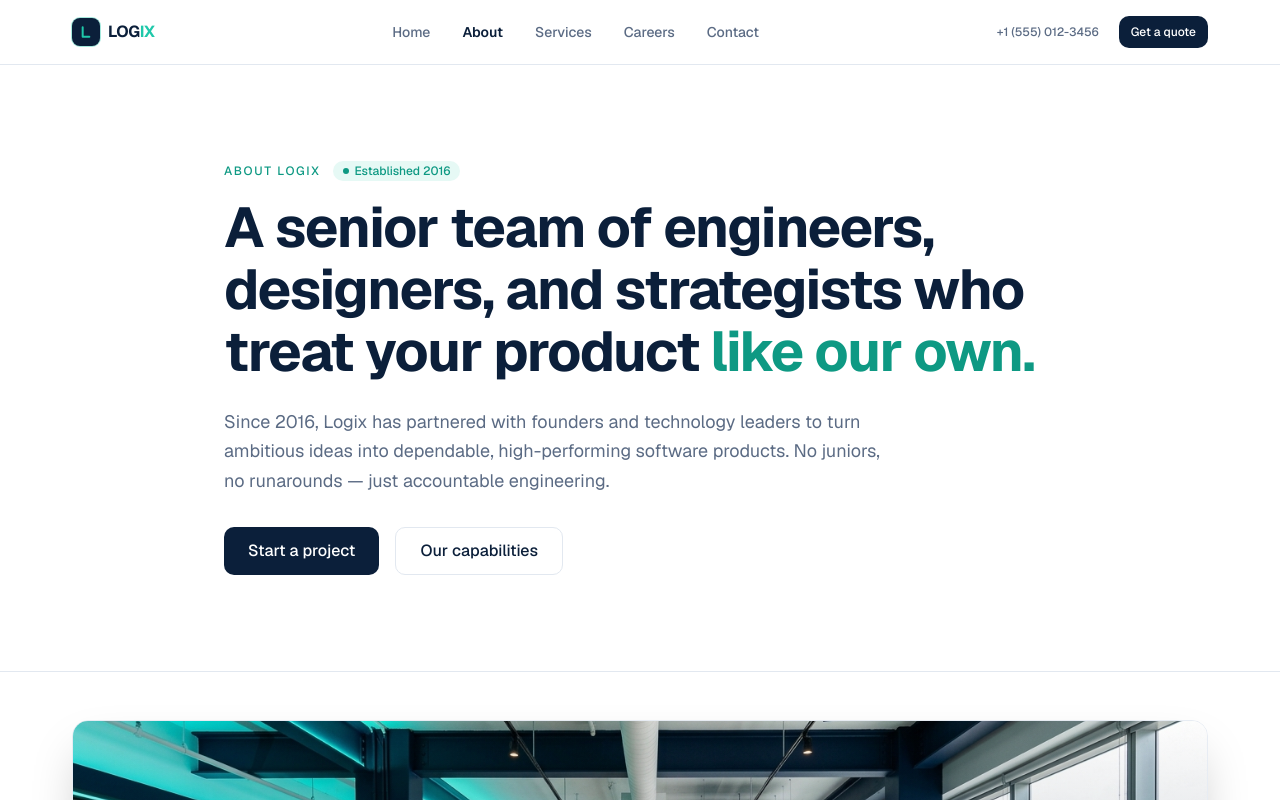
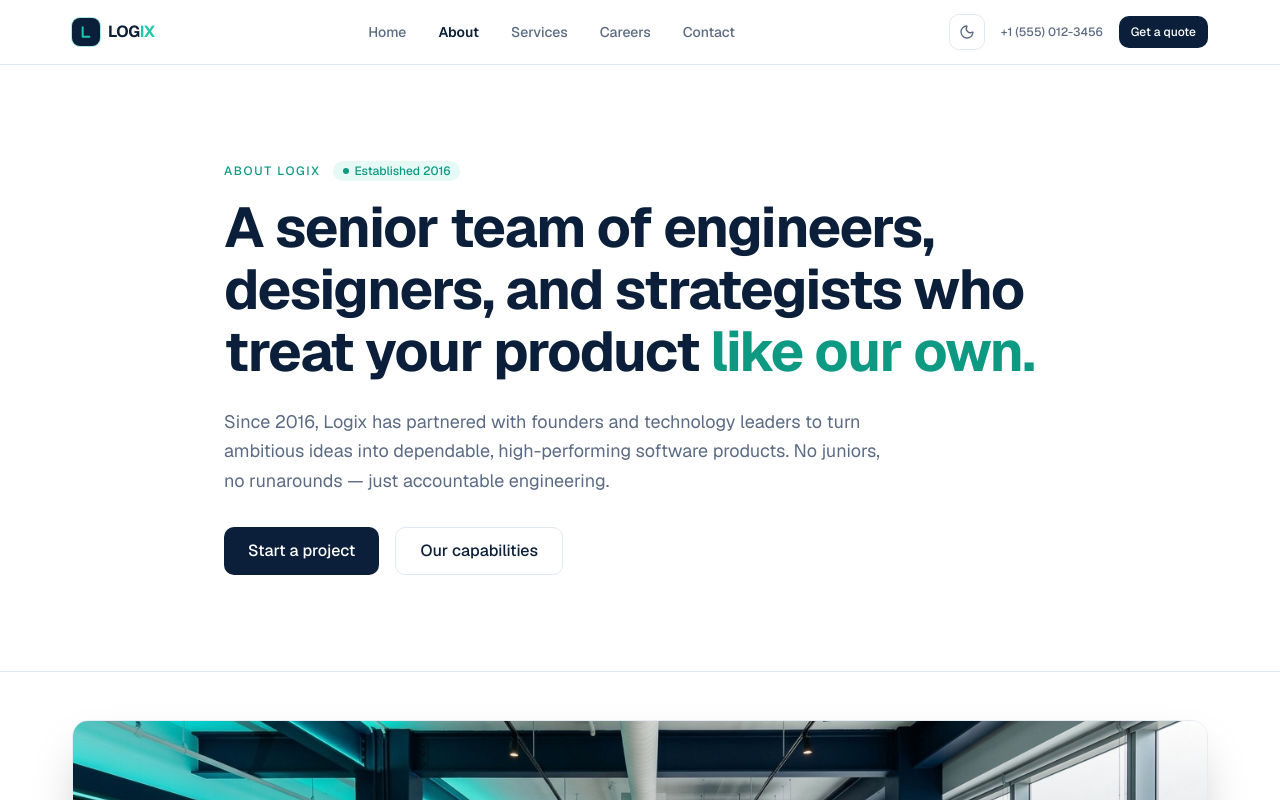
Before and after one commit to Abdullah-Developer68/logix, a Next.js app: page /about in a window 1280 px wide. Shown: the top 800 px of the page. Built offline with nearby package versions, Linux system fonts and the light colour scheme.

Commit message:
feat: implement dark mode support; add ThemeToggle component; update styles for improved accessibility and consistency

```diff
--- a/src/app/careers/page.tsx
+++ b/src/app/careers/page.tsx
@@ -98,7 +98,7 @@ export default function CareersPage() {
                   fill
                   className="object-cover"
                 />
-                <div className="absolute inset-0 bg-gradient-to-t from-primary/90 via-primary/30 to-transparent" />
+                <div className="absolute inset-0 bg-gradient-to-t from-[#0b1f3a]/90 via-[#0b1f3a]/30 to-transparent" />
                 <div className="absolute bottom-6 left-6 right-6 sm:bottom-8 sm:left-8 flex flex-col sm:flex-row sm:items-end sm:justify-between gap-4 text-white">
                   <div>
                     <span className="eyebrow text-brand">LIFE AT LOGIX</span>
--- a/src/app/layout.tsx
+++ b/src/app/layout.tsx
@@ -21,9 +21,26 @@ export default function RootLayout({ children }: LayoutProps<"/">) {
   return (
     <html
       lang="en"
+      suppressHydrationWarning
       className={`${geistSans.variable} ${geistMono.variable} h-full scroll-smooth antialiased`}
     >
-      <body className={`${geistSans.className} min-h-full flex flex-col font-sans antialiased`}>{children}</body>
+      <head>
+        <script
+          dangerouslySetInnerHTML={{
+            __html: `
+              try {
+                const stored = localStorage.getItem('theme');
+                if (stored === 'dark' || (!stored && window.matchMedia('(prefers-color-scheme: dark)').matches)) {
+                  document.documentElement.classList.add('dark');
+                } else {
+                  document.documentElement.classList.remove('dark');
+                }
+              } catch (e) {}
+            `,
+          }}
+        />
+      </head>
+      <body className={`${geistSans.className} min-h-full flex flex-col font-sans antialiased bg-background text-foreground transition-colors duration-200`}>{children}</body>
     </html>
   );
 }
--- a/src/components/layout/footer.tsx
+++ b/src/components/layout/footer.tsx
@@ -34,7 +34,7 @@ const columns = [
 
 export function Footer() {
   return (
-    <footer className="bg-primary text-primary-foreground border-t border-primary">
+    <footer className="bg-[#0b1f3a] dark:bg-[#050c18] text-white border-t border-white/10">
       <div className="container-x pt-12 sm:pt-16 pb-8 sm:pb-10">
         <div className="grid gap-8 sm:gap-10 grid-cols-1 sm:grid-cols-2 lg:grid-cols-[1.5fr_1fr_1fr_1fr]">
           <div className="sm:col-span-2 lg:col-span-1">
--- a/src/components/layout/header.tsx
+++ b/src/components/layout/header.tsx
@@ -5,6 +5,7 @@ import Link from "next/link";
 import { usePathname } from "next/navigation";
 import { Logo } from "@/components/ui/logo";
 import { ButtonLink } from "@/components/ui/button";
+import { ThemeToggle } from "@/components/ui/theme-toggle";
 import { cn } from "@/lib/utils";
 
 const links = [
@@ -65,7 +66,8 @@ export function Header() {
         </nav>
 
         {/* Desktop CTA & Phone */}
-        <div className="hidden items-center gap-4 lg:gap-5 md:flex">
+        <div className="hidden items-center gap-3 lg:gap-4 md:flex">
+          <ThemeToggle />
           <a
             href="tel:+15550123456"
             className="hidden text-xs font-medium text-muted-foreground hover:text-foreground transition-colors xl:inline-block"
@@ -77,11 +79,13 @@ export function Header() {
           </ButtonLink>
         </div>
 
-        {/* Mobile Hamburger Button */}
+        {/* Mobile Actions: Theme Toggle & Hamburger */}
+        <div className="flex items-center gap-2 md:hidden">
+          <ThemeToggle />
           <button
             type="button"
             onClick={() => setMobileMenuOpen(!mobileMenuOpen)}
-          className="inline-flex size-10 items-center justify-center rounded-lg border border-border text-foreground hover:bg-muted md:hidden"
+            className="inline-flex size-10 items-center justify-center rounded-lg border border-border text-foreground hover:bg-muted"
             aria-expanded={mobileMenuOpen}
             aria-label="Toggle navigation menu"
           >
@@ -95,6 +99,7 @@ export function Header() {
               </svg>
             )}
           </button>
+        </div>
       </div>
 
       {/* Mobile Drawer Menu */}
--- a/src/components/sections/hero.tsx
+++ b/src/components/sections/hero.tsx
@@ -64,7 +64,7 @@ export function Hero() {
           initial={{ opacity: 0, scale: 0.95, y: 20 }}
           animate={{ opacity: 1, scale: 1, y: 0 }}
           transition={{ duration: 0.7, delay: 0.2, ease: [0.21, 0.47, 0.32, 0.98] }}
-          className="relative rounded-xl bg-primary p-4 sm:p-5 shadow-2xl border border-white/10"
+          className="relative rounded-xl bg-[#0b1f3a] dark:bg-[#091222] p-4 sm:p-5 shadow-2xl border border-white/10"
         >
           <div className="flex gap-1.5">
             <span className="size-2.5 rounded-full bg-[#ff5f56]" />
--- a/src/components/ui/button.tsx
+++ b/src/components/ui/button.tsx
@@ -9,6 +9,11 @@ const variants = {
   outline: "border border-input bg-background text-foreground hover:bg-muted",
   ghost: "text-foreground hover:bg-accent",
   link: "text-foreground underline-offset-4 hover:underline",
+  dark: "bg-[#0b1f3a] text-white hover:bg-[#0b1f3a]/90 shadow-md",
+  "outline-dark": "border-2 border-[#0b1f3a] text-[#0b1f3a] bg-white/15 hover:bg-white/30",
+  "ghost-dark": "bg-white/30 text-[#0b1f3a] hover:bg-white/45 border border-[#0b1f3a]/20",
+  white: "bg-white text-[#0b1f3a] hover:bg-white/90 shadow-sm",
+  unstyled: "",
 } as const;
 
 const sizes = {
--- a/src/components/ui/card.tsx
+++ b/src/components/ui/card.tsx
@@ -11,8 +11,8 @@ export function Card({
       className={cn(
         "rounded-xl border p-6",
         inverted
-          ? "border-primary bg-primary text-primary-foreground"
-          : "border-border bg-background text-foreground",
+          ? "border-primary bg-[#0b1f3a] text-white dark:bg-card dark:border-border dark:text-foreground"
+          : "border-border bg-card text-foreground",
         className,
       )}
       {...props}
--- a/src/components/ui/logo.tsx
+++ b/src/components/ui/logo.tsx
@@ -4,7 +4,7 @@ import { cn } from "@/lib/utils";
 export function Logo({ light, className }: { light?: boolean; className?: string }) {
   return (
     <Link href="/" className={cn("flex items-center gap-2", className)} aria-label="Logix home">
-      <span className="flex size-7 items-center justify-center rounded-md bg-primary ring-1 ring-brand/40">
+      <span className="flex size-7 items-center justify-center rounded-md bg-[#0b1f3a] dark:bg-[#0f172a] ring-1 ring-brand/40">
         <svg viewBox="0 0 24 24" className="size-4 text-brand" fill="none" stroke="currentColor" strokeWidth="3" strokeLinecap="round" strokeLinejoin="round">
           <path d="M7 5v14h10" />
         </svg>
--- /dev/null
+++ b/src/components/ui/theme-toggle.tsx
@@ -0,0 +1,54 @@
+"use client";
+
+import { useEffect, useState } from "react";
+import { Sun, Moon } from "lucide-react";
+import { cn } from "@/lib/utils";
+
+export function ThemeToggle({ className }: { className?: string }) {
+  const [theme, setTheme] = useState<"light" | "dark">("light");
+  const [mounted, setMounted] = useState(false);
+
+  useEffect(() => {
+    setMounted(true);
+    const isDark = document.documentElement.classList.contains("dark");
+    setTheme(isDark ? "dark" : "light");
+  }, []);
+
+  const toggleTheme = () => {
+    const isCurrentlyDark = document.documentElement.classList.contains("dark");
+    const nextTheme = isCurrentlyDark ? "light" : "dark";
+    setTheme(nextTheme);
+    if (nextTheme === "dark") {
+      document.documentElement.classList.add("dark");
+      localStorage.setItem("theme", "dark");
+    } else {
+      document.documentElement.classList.remove("dark");
+      localStorage.setItem("theme", "light");
+    }
+  };
+
+  if (!mounted) {
+    return (
+      <div className={cn("size-9 rounded-lg border border-border bg-background", className)} />
+    );
+  }
+
+  return (
+    <button
+      type="button"
+      onClick={toggleTheme}
+      className={cn(
+        "inline-flex size-9 items-center justify-center rounded-lg border border-border bg-background text-foreground transition-all hover:bg-muted hover:text-foreground cursor-pointer focus-visible:outline-none focus-visible:ring-2 focus-visible:ring-ring",
+        className
+      )}
+      aria-label={theme === "dark" ? "Switch to light mode" : "Switch to dark mode"}
+      title={theme === "dark" ? "Switch to light mode" : "Switch to dark mode"}
+    >
+      {theme === "dark" ? (
+        <Sun className="size-4 text-brand transition-transform hover:rotate-45" />
+      ) : (
+        <Moon className="size-4 text-muted-foreground transition-transform hover:-rotate-12" />
+      )}
+    </button>
+  );
+}
```
Also changed, not shown: src/app/globals.css (+30 -0 lines), src/components/sections/cta.tsx (+11 -6 lines). Lines whose indentation alone changed are shown as unchanged.
